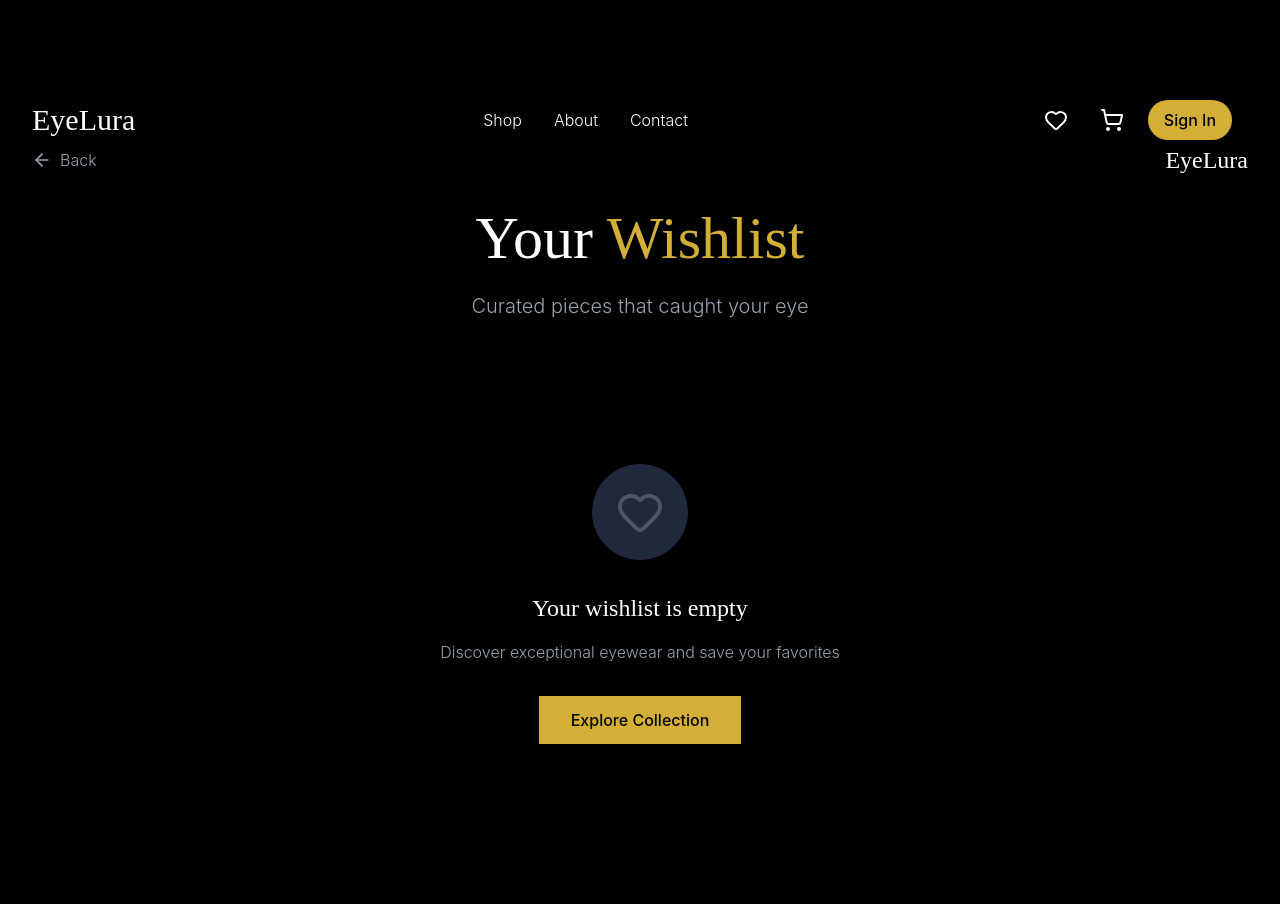
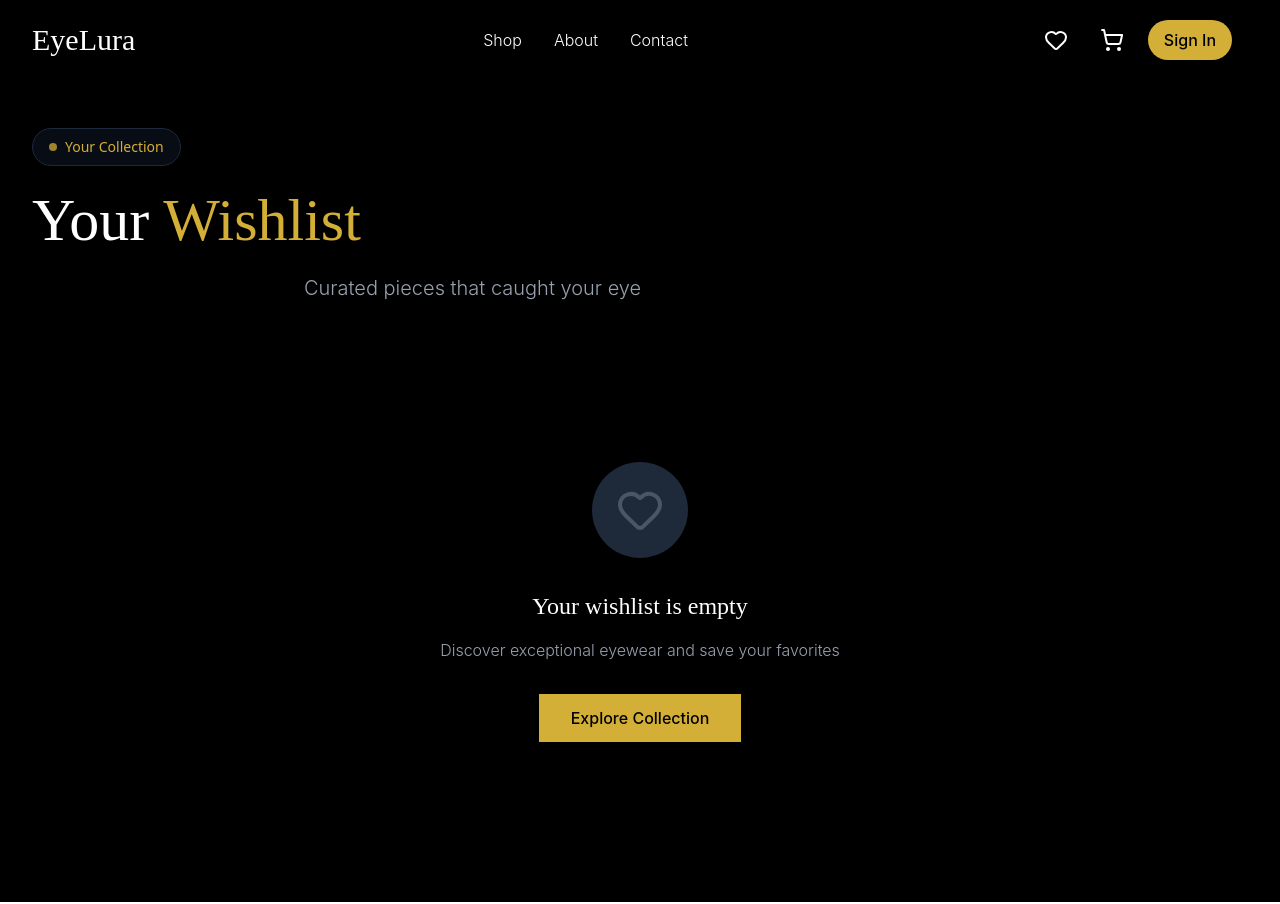
Before and after one commit to saunak3105/EyeLura, a React (Vite) app: page /wishlist in a window 1280 px wide. Built offline with nearby package versions, Linux system fonts and the light colour scheme.

Commit message:
Fix Wishlist Header to be Sticky

```diff
--- a/src/components/pages/Wishlist.jsx
+++ b/src/components/pages/Wishlist.jsx
@@ -28,39 +28,22 @@ export default function Wishlist() {
   };
 
   return (
-    <div className="min-h-screen bg-black pt-20">
+    <div className="min-h-screen bg-black">
       <Header onCartClick={() => setIsCartOpen(true)} />
 
-      {/* Header */}
-      <div className={`py-16 px-4 sm:px-6 lg:px-8 transform transition-all duration-1000 ${isVisible ? 'translate-y-0 opacity-100' : 'translate-y-12 opacity-0'}`}>
+      {/* Hero Section */}
+      <div className={`pt-32 pb-20 px-4 sm:px-6 lg:px-8 transform transition-all duration-1000 ${isVisible ? 'translate-y-0 opacity-100' : 'translate-y-12 opacity-0'}`}>
         <div className="max-w-7xl mx-auto">
-          <div className="flex items-center justify-between mb-8">
-            <button
-              onClick={() => navigate(-1)}
-              className="flex items-center gap-2 text-gray-400 hover:text-[#d4af37] transition-colors duration-300"
-              style={{ fontFamily: "'Inter', sans-serif", fontWeight: '300' }}
-            >
-              <ArrowLeft className="w-5 h-5" />
-              Back
-            </button>
-
-            <button
-              onClick={() => navigate('/')}
-              className="text-2xl text-white hover:text-[#d4af37] transition-all duration-300 font-light"
-              style={{ fontFamily: "'Playfair Display', serif", fontWeight: '300' }}
-            >
-              EyeLura
-            </button>
+          <div className="inline-flex items-center px-4 py-2 bg-gray-900/50 backdrop-blur-sm border border-gray-800 rounded-full text-sm text-[#d4af37] font-medium shadow-sm mb-6">
+            <span className="w-2 h-2 bg-[#d4af37] rounded-full mr-2 animate-pulse"></span>
+            Your Collection
           </div>
-
-          <div className="text-center">
           <h1 className="text-5xl lg:text-6xl font-light text-white mb-6" style={{ fontFamily: "'Playfair Display', serif", fontWeight: '300' }}>
             Your <span className="text-[#d4af37]">Wishlist</span>
           </h1>
           <p className="text-xl text-gray-400 font-light max-w-2xl mx-auto" style={{ fontFamily: "'Inter', sans-serif", fontWeight: '300' }}>
             Curated pieces that caught your eye
           </p>
-          </div>
         </div>
       </div>
 
```
Lines whose indentation alone changed are shown as unchanged.
